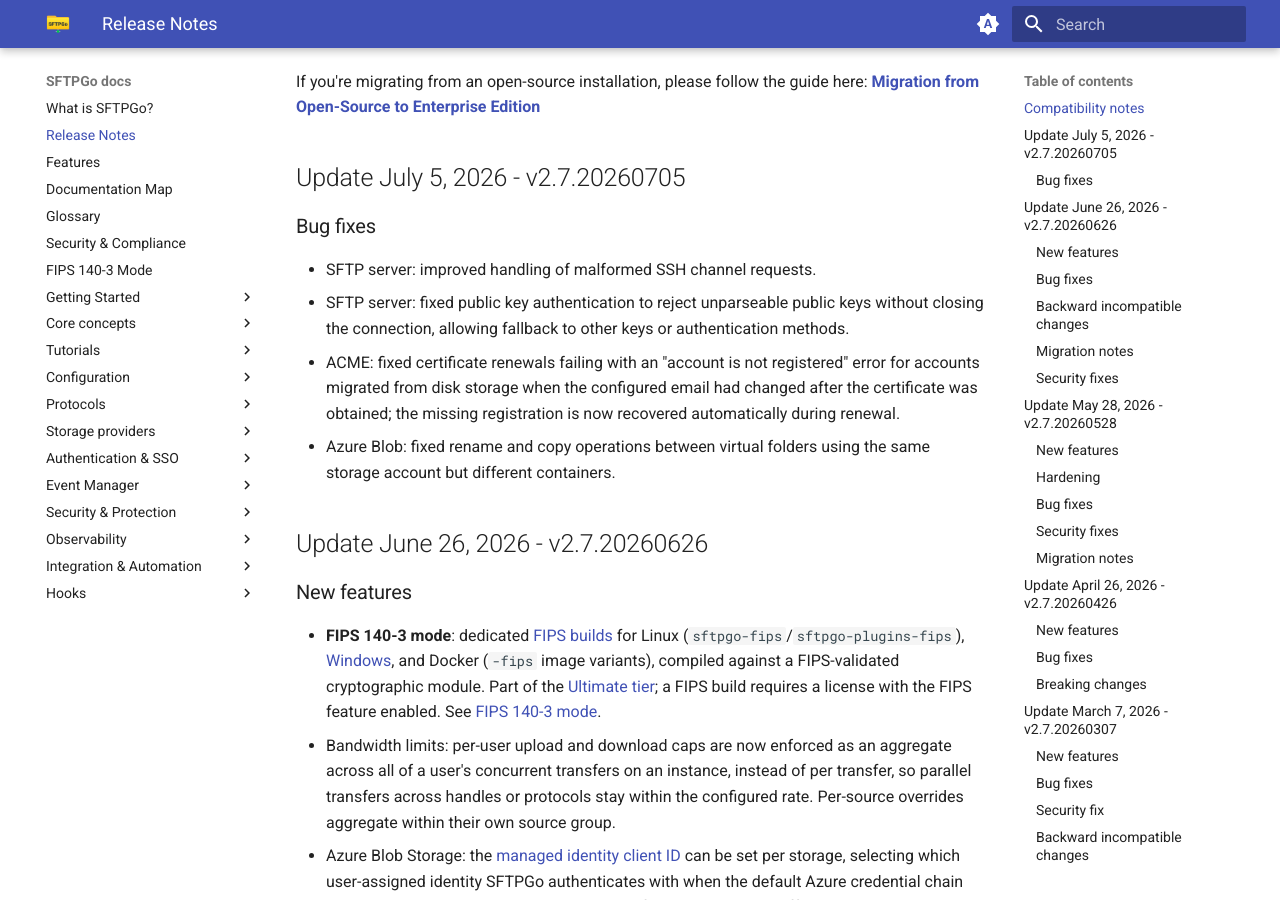
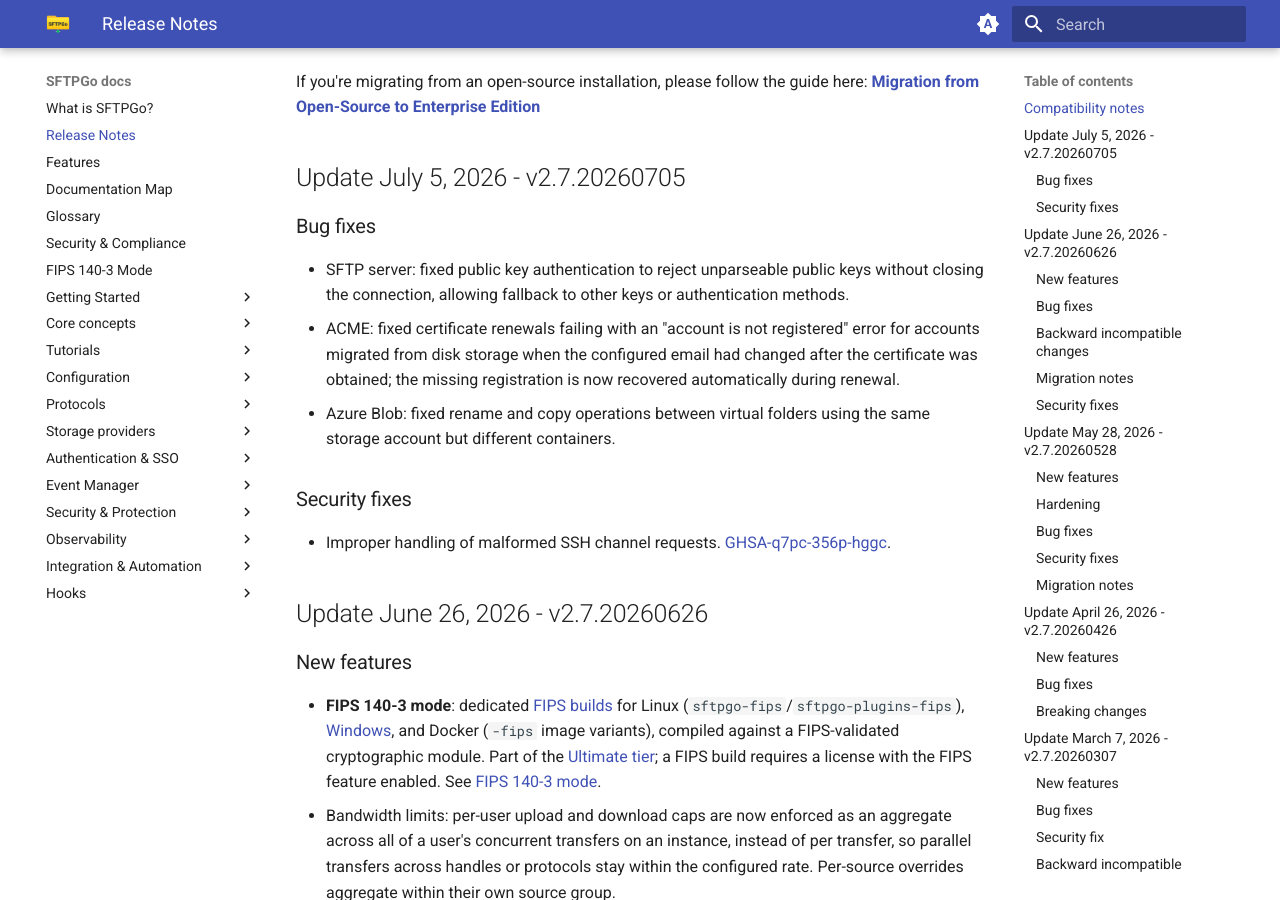
Before and after one commit to sftpgo/docs, an MkDocs documentation site: the page built from docs/changelog.md, in a window 1280 px wide and 900 px high, scrolled down 346 px. Built offline with MkDocs 1.6.1 and Material for MkDocs 9.7.7, drawn with Linux system fonts in a browser that asks for light colours; the version menu is left out.

Commit message:
changelog: add security fix
Signed-off-by: Nicola Murino <nicola.murino@gmail.com>

```diff
--- a/docs/changelog.md
+++ b/docs/changelog.md
@@ -17,10 +17,13 @@ If you're migrating from an open-source installation, please follow the guide he
 
 ### Bug fixes
 
-- SFTP server: improved handling of malformed SSH channel requests.
 - SFTP server: fixed public key authentication to reject unparseable public keys without closing the connection, allowing fallback to other keys or authentication methods.
 - ACME: fixed certificate renewals failing with an "account is not registered" error for accounts migrated from disk storage when the configured email had changed after the certificate was obtained; the missing registration is now recovered automatically during renewal.
 - Azure Blob: fixed rename and copy operations between virtual folders using the same storage account but different containers.
+
+### Security fixes
+
+- Improper handling of malformed SSH channel requests. [GHSA-q7pc-356p-hggc](https://github.com/drakkan/sftpgo/security/advisories/GHSA-q7pc-356p-hggc).
 
 ## Update June 26, 2026 - v2.7.20260626
 
```
